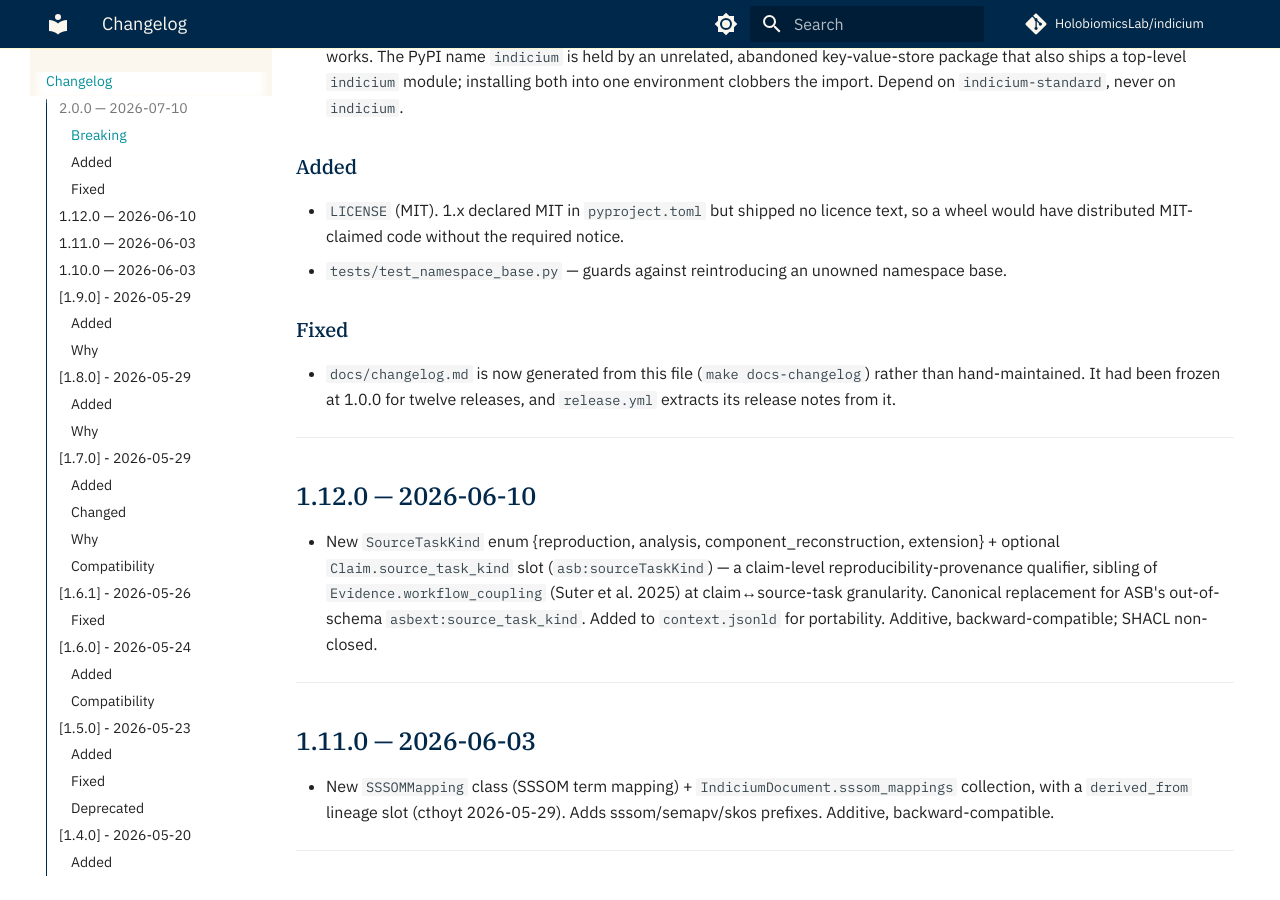
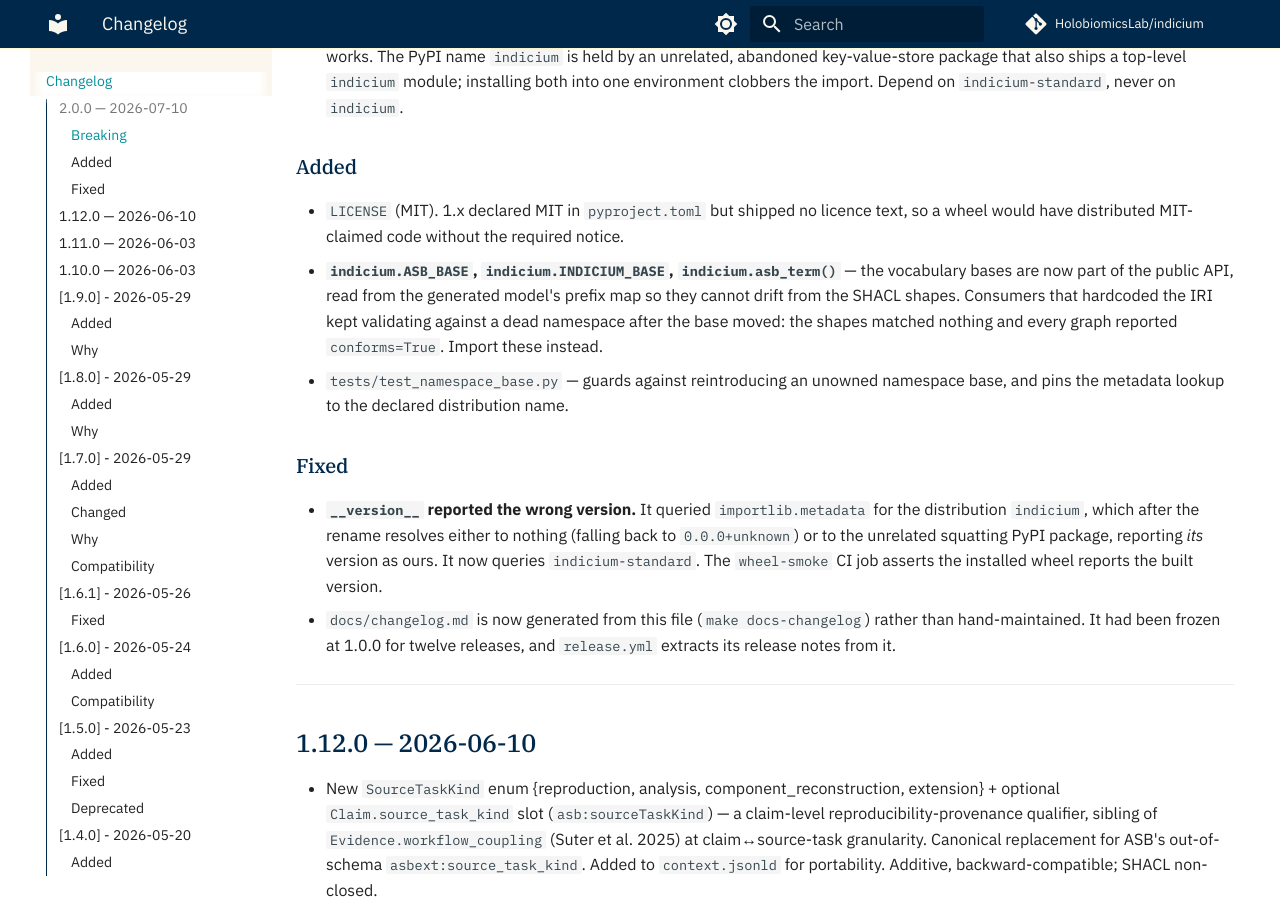
Before and after one commit to HolobiomicsLab/indicium, an MkDocs documentation site: the page built from docs/changelog.md, in a window 1280 px wide and 900 px high, scrolled down 659 px. Built offline with MkDocs 1.6.1 and Material for MkDocs 9.7.7, drawn with Linux system fonts in a browser that asks for light colours; comment, search, counter and statistics services are not loaded.

Commit message:
feat(api): export the vocabulary bases and fix the version lookup

```diff
--- a/docs/changelog.md
+++ b/docs/changelog.md
@@ -30,10 +30,20 @@ published, so no released data carries the old identifiers.
 - `LICENSE` (MIT). 1.x declared MIT in `pyproject.toml` but shipped no licence
   text, so a wheel would have distributed MIT-claimed code without the required
   notice.
+- **`indicium.ASB_BASE`, `indicium.INDICIUM_BASE`, `indicium.asb_term()`** — the
+  vocabulary bases are now part of the public API, read from the generated model's
+  prefix map so they cannot drift from the SHACL shapes. Consumers that hardcoded
+  the IRI kept validating against a dead namespace after the base moved: the shapes
+  matched nothing and every graph reported `conforms=True`. Import these instead.
 - `tests/test_namespace_base.py` — guards against reintroducing an unowned
-  namespace base.
+  namespace base, and pins the metadata lookup to the declared distribution name.
 
 ### Fixed
+- **`__version__` reported the wrong version.** It queried `importlib.metadata`
+  for the distribution `indicium`, which after the rename resolves either to
+  nothing (falling back to `0.0.0+unknown`) or to the unrelated squatting PyPI
+  package, reporting *its* version as ours. It now queries `indicium-standard`.
+  The `wheel-smoke` CI job asserts the installed wheel reports the built version.
 - `docs/changelog.md` is now generated from this file (`make docs-changelog`)
   rather than hand-maintained. It had been frozen at 1.0.0 for twelve releases,
   and `release.yml` extracts its release notes from it.
```
Also changed, not shown: CHANGELOG.md (+11 -1 lines), README.md (+17 -0 lines), src/indicium/__init__.py (+11 -1 lines), 4 other files.
